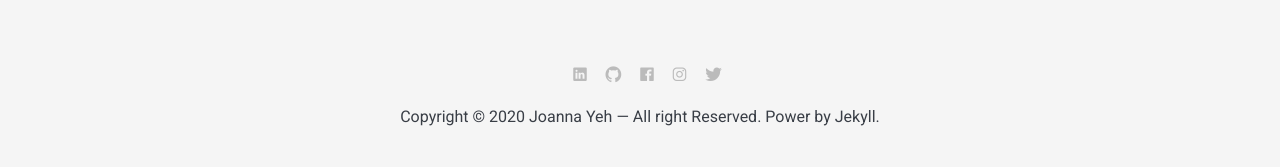
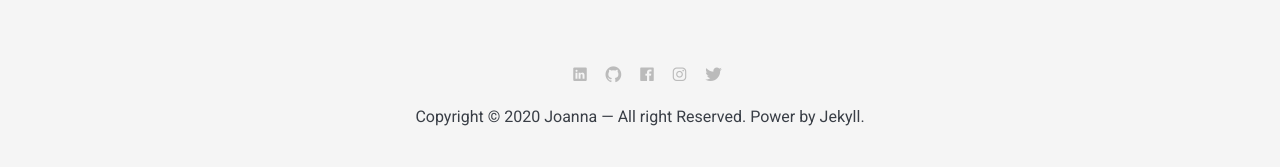
Before and after one commit to yuyaya2016/yuyaya2016.github.io, a Jekyll site: the page built from index.html, in a window 1280 px wide. Shown: the part 2224-2391 px from the top of the page. Built offline with Jekyll 4.4.1, drawn with Linux system fonts in a browser that asks for light colours; nearby versions of some CDN libraries; the list of posts is cut into pages by our own code.

Commit message:
update settings

```diff
--- a/_data/settings.yml
+++ b/_data/settings.yml
@@ -1,6 +1,6 @@
 #-------------------------------
 # General Site Settings
-title: Joanna Yeh
+title: Joanna
 logo: logo.svg # You can add own logo.
 description: Joanna Portfolio
 
```
